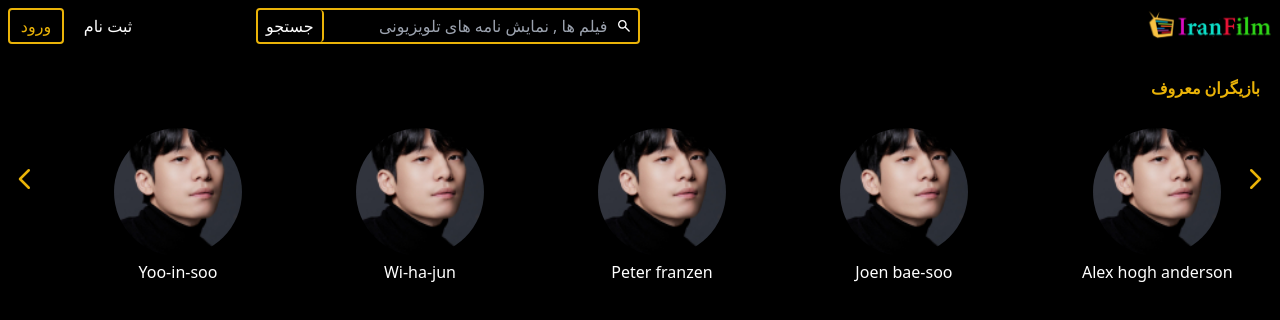
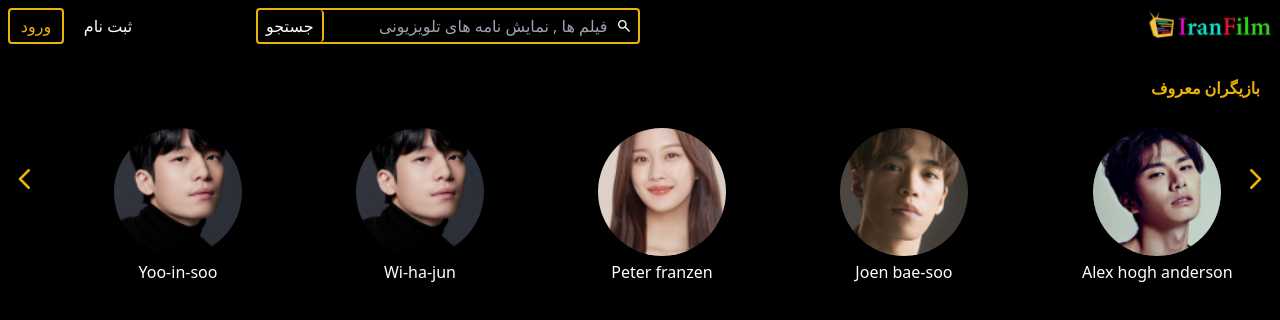
Before and after one commit to parham-devdocs/movie-website, a Nuxt app: page / in a window 1280 px wide. Shown: the top 320 px of the page. Built offline with nearby package versions, Linux system fonts and the light colour scheme.

Commit message:
first commit

```diff
--- a/components/PopularCasts/PopularCast.vue
+++ b/components/PopularCasts/PopularCast.vue
@@ -1,10 +1,10 @@
 <template>
   <div class="parent mt-6 bg-black relative ">
     <div class=" text-right pr-5 pb-5 text-yellow-500 font-bold">بازیگران معروف</div>
-    <div class="carousel overflow-x-hidden h-44 pt-2    " @mouseleave="up" :style="{userSelect:userSelect, scrollBehavior: scrollBehavior}" @mousedown="down"  @mouseup="up" @mousemove="move" ref="carousel">
+    <div class="carousel overflow-x-hidden h-44 pt-2    "  @mouseleave="up" :style="{userSelect:userSelect, scrollBehavior: scrollBehavior}" @mousedown="down"  @mouseup="up" @mousemove="move" ref="carousel">
      <div class="cards     " >
 
-<PopularCastsPopularCastCard v-for="(item, index) in cast" :key="index" :src="item.src" :name="item.name"></PopularCastsPopularCastCard>
+<PopularCastsPopularCastCard @mouseenter="enter" v-for="(item, index) in cast" :key="index" :src="item.src" :name="item.name"></PopularCastsPopularCastCard>
 </div>
 <button @click="scrollLeft"  class="absolute prev text-yellow-500 text-3xl"><IconsPrevIcon></IconsPrevIcon></button>
 <button @click="scrollRight" class="  absolute next text-yellow-500 text-3xl"><IconsNextIcon></IconsNextIcon></button>
@@ -19,26 +19,26 @@
 
   import {ref } from "vue";
 const cast = ref([
-  { name: 'Yoo-in-soo', src: "../../public/photos/popularCast/1.jpg" },
-  { name: 'Wi-ha-jun', src: "../../public/photos/popularCast/2.jpg" },
-  { name: 'Peter franzen', src: "../../public/photos/popularCast/3.jpg" },
-  { name: 'Joen bae-soo', src: "../../public/photos/popularCast/4.jpg" },
-  { name: 'Alex hogh anderson', src: "../../public/photos/popularCast/5.jpg" },
-  { name: 'Jordan patrick smith', src: "../../public/photos/popularCast/6.jpg" },
-  { name: 'Marco ils', src: "../../public/photos/popularCast/7.jpg" },
-  { name: 'Danila kozlovsky', src: "../../public/photos/popularCast/8.jpg" },
-  { name: 'Georgia hirst', src: "../../public/photos/popularCast/9.jpg" },
-  { name: 'Akio otsuka', src: "../../public/photos/popularCast/10.jpg" },
-  { name: 'Lee ki-woo', src: "../../public/photos/popularCast/11.jpg" },
-  { name: 'Lee yi-kyong', src: "../../public/photos/popularCast/12.jpg" },
-  { name: 'lee ki-young', src: "../../public/photos/popularCast/13.jpg" },
-  { name: 'kensho one', src: "../../public/photos/popularCast/14.jpg" },
-  { name: 'moon ga young', src: "../../public/photos/popularCast/15.jpg" },
-  { name: 'yoto  uemora', src: "../../public/photos/popularCast/16.jpg" },
-  { name: 'yang yang', src: "../../public/photos/popularCast/17.jpg" },
-  { name: 'carman lee', src: "../../public/photos/popularCast/18.jpg" },
-  { name: 'Zhao lusi', src: "../../public/photos/popularCast/19.jpg" },
-  { name: 'Xuan lu', src: "../../public/photos/popularCast/20.jpg" },
+  { name: 'Yoo-in-soo', src: "/photos/popularCast/1.jpg" },
+  { name: 'Wi-ha-jun', src: "/photos/popularCast/2.jpg" },
+  { name: 'Peter franzen', src: "/photos/popularCast/3.jpg" },
+  { name: 'Joen bae-soo', src: "/photos/popularCast/4.jpg" },
+  { name: 'Alex hogh anderson', src: "/photos/popularCast/5.jpg" },
+  { name: 'Jordan patrick smith', src: "/photos/popularCast/6.jpg" },
+  { name: 'Marco ils', src: "/photos/popularCast/7.jpg" },
+  { name: 'Danila kozlovsky', src: "/photos/popularCast/8.jpg" },
+  { name: 'Georgia hirst', src: "/photos/popularCast/9.jpg" },
+  { name: 'Akio otsuka', src: "/photos/popularCast/10.jpg" },
+  { name: 'Lee ki-woo', src: "/photos/popularCast/11.jpg" },
+  { name: 'Lee yi-kyong', src: "/photos/popularCast/12.jpg" },
+  { name: 'lee ki-young', src: "/photos/popularCast/13.jpg" },
+  { name: 'kensho one', src: "/photos/popularCast/14.jpg" },
+  { name: 'moon ga young', src: "/photos/popularCast/15.jpg" },
+  { name: 'yoto  uemora', src: "/photos/popularCast/16.jpg" },
+  { name: 'yang yang', src: "/photos/popularCast/17.jpg" },
+  { name: 'carman lee', src: "/photos/popularCast/18.jpg" },
+  { name: 'Zhao lusi', src: "/photos/popularCast/19.jpg" },
+  { name: 'Xuan lu', src: "/photos/popularCast/20.jpg" },
 
 
 
--- a/components/PopularCasts/PopularCastCard.vue
+++ b/components/PopularCasts/PopularCastCard.vue
@@ -1,8 +1,11 @@
 <template>
-    <div class=" flex w-auto h-full flex-col items-center bg-black  ">
-    <img src="../../public/photos/popularCast/1.jpg" class=" w-32 h-32 rounded-full">
+    <a href="#" >
+    <div class=" flex w-auto h-full flex-col items-center bg-black  " >
+    <img :src="props.src" class=" w-32 h-32 rounded-full" draggable="false">
     <h2 class=" text-white mt-1">{{ name }}</h2>
     </div>
+    </a>
+
 </template>
 
 <script setup>
```
